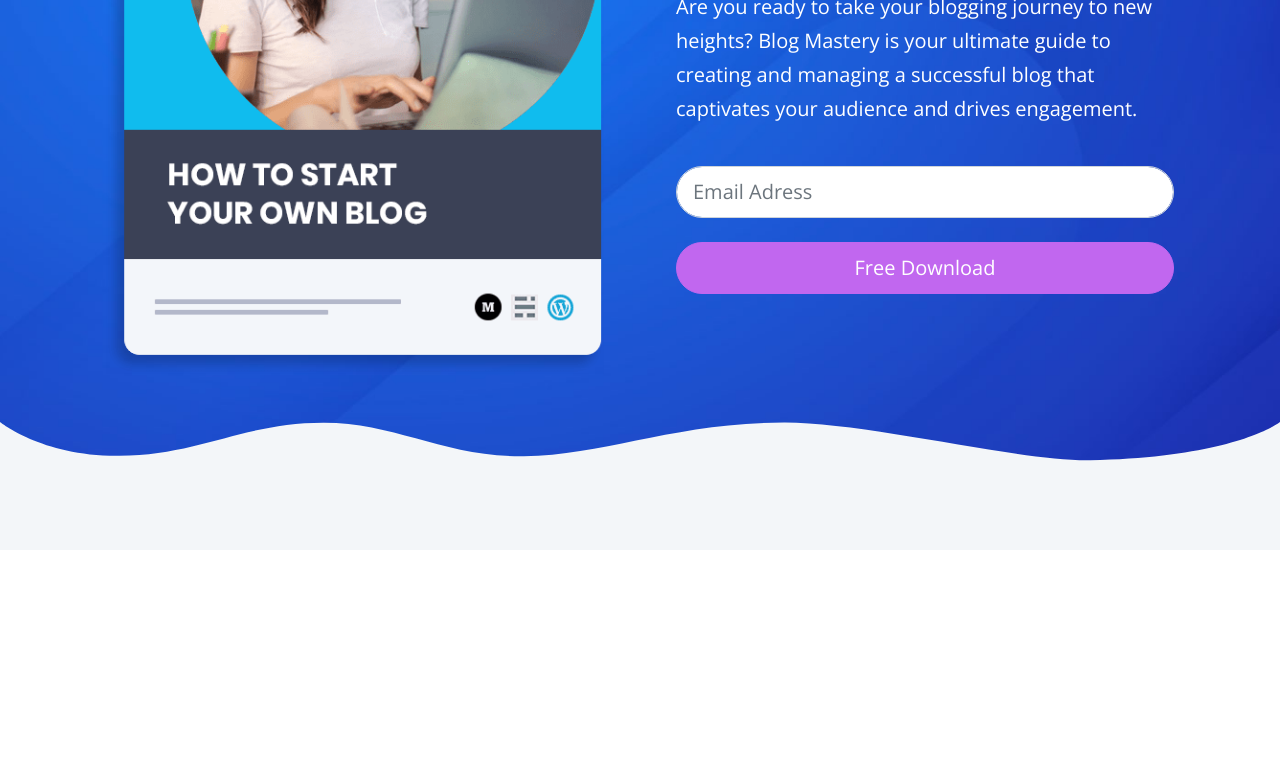
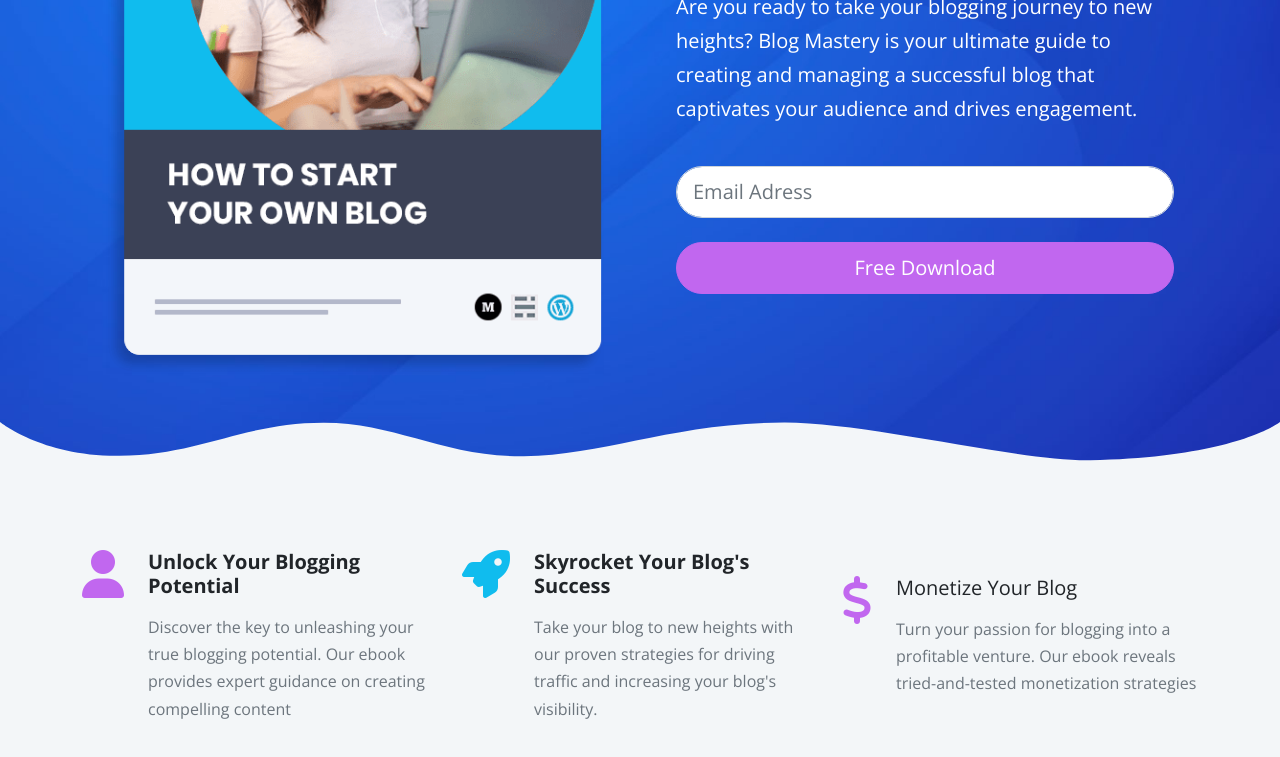
Before and after one commit to Denis-Dinkov/E-book, a website: page index.html in a window 1280 px wide. Shown: the part 435-1192 px from the top of the page. Before the commit the page ends 985 px from the top, so only its background shows below. Drawn offline with nearby package versions, Linux system fonts and the light colour scheme; files that its build step writes are made by us from their sources.

Commit message:
Icon section

```diff
--- a/index.html
+++ b/index.html
@@ -61,17 +61,26 @@
               </div>
             </div>
             <div class="col-md-6">
-              <div class="text-container p-4 d-flex flex-column justify-content-center h-100 mb-5">
+              <div
+                class="text-container p-4 d-flex flex-column justify-content-center h-100 mb-5"
+              >
                 <h1 class="display-3 fw-bold">Welcome to Blog Mastery</h1>
                 <p class="lead">
-                  Are you ready to take your blogging journey to new heights? Blog Mastery is your ultimate guide to creating and managing a successful blog that captivates your audience and drives engagement.
+                  Are you ready to take your blogging journey to new heights?
+                  Blog Mastery is your ultimate guide to creating and managing a
+                  successful blog that captivates your audience and drives
+                  engagement.
                 </p>
 
                 <!-- Form -->
                 <div class="form-container text-center">
-                  <form >
+                  <form>
                     <div class="my-4">
-                      <input type="email" placeholder="Email Adress" class="form-control form-control-lg rounded-5">
+                      <input
+                        type="email"
+                        placeholder="Email Adress"
+                        class="form-control form-control-lg rounded-5"
+                      />
                     </div>
                     <div class="d-grid">
                       <button class="btn btn-primary btn-lg text-white">
@@ -107,7 +116,43 @@
         />
       </svg>
     </header>
-
+    <!-- Icons -->
+    <section class="icons bg-light pb-5">
+      <div class="container-xl">
+        <div class="row hstack g-4">
+          <div class="col-md-4 d-flex gap-4">
+            <i class="fas fa-user fa-3x text-primary"></i>
+            <div>
+              <h5 class="fw-bold">Unlock Your Blogging Potential</h5>
+              <p class="text-muted">
+                Discover the key to unleashing your true blogging potential. Our
+                ebook provides expert guidance on creating compelling content
+              </p>
+            </div>
+          </div>
+          <div class="col-md-4 d-flex gap-4">
+            <i class="fas fa-rocket fa-3x text-secondary"></i>
+            <div>
+              <h5 class="fw-bold">Skyrocket Your Blog's Success</h5>
+              <p class="text-muted">
+                Take your blog to new heights with our proven strategies for
+                driving traffic and increasing your blog's visibility.
+              </p>
+            </div>
+          </div>
+          <div class="col-md-4 d-flex gap-4">
+            <i class="fas fa-dollar fa-3x text-primary"></i>
+            <div>
+              <h5 class="fw-muted">Monetize Your Blog</h5>
+              <p class="text-muted">
+                Turn your passion for blogging into a profitable venture. Our
+                ebook reveals tried-and-tested monetization strategies
+              </p>
+            </div>
+          </div>
+        </div>
+      </div>
+    </section>
     <script src="js/bootstrap.bundle.min.js"></script>
     <script src="js/script.js"></script>
   </body>
--- a/scss/styles.scss
+++ b/scss/styles.scss
@@ -2,7 +2,18 @@
   color: var(--bs-dark);
 }
 
-.header{
+.header {
   background: url(../images/header-background.jpg) center center no-repeat;
   background-size: cover;
 }
+
+@media (max-width: 1000px) {
+  .hero .image-container {
+    display: flex;
+    justify-content: center;
+  }
+
+  .hero .text-container {
+    text-align: center;
+  }
+}
```
Lines whose indentation alone changed are shown as unchanged.
